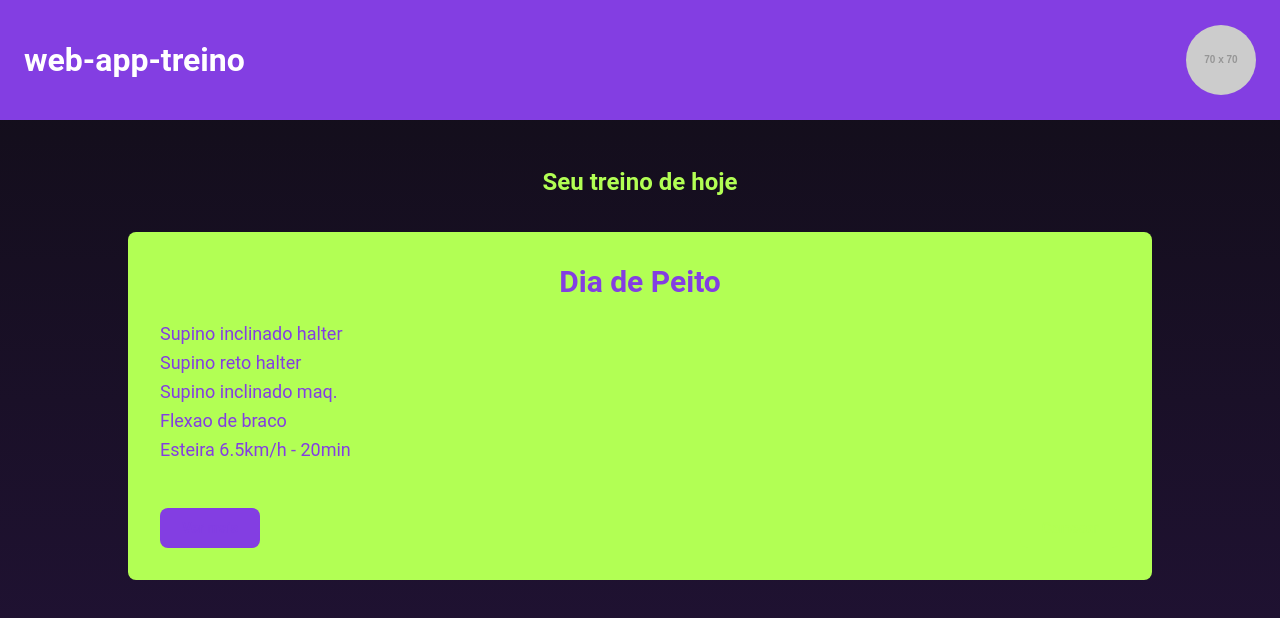
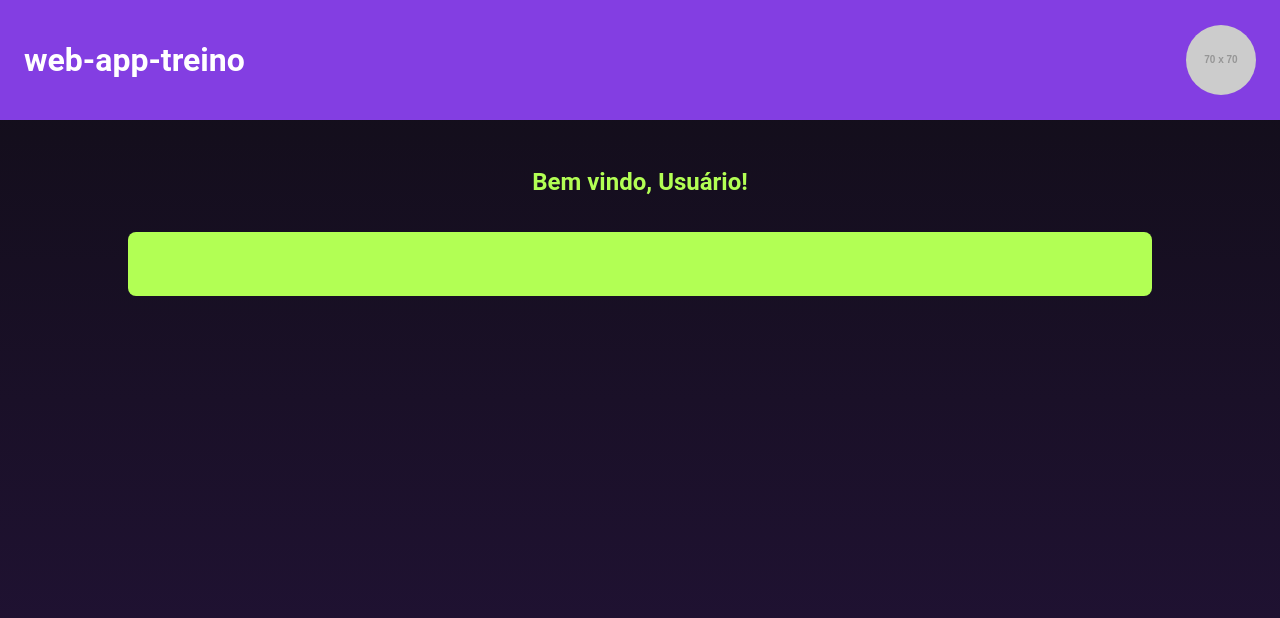
Before and after one commit to hsanfilippo/web-app-treino-front, a React (Create React App) app: page / in a window 1280 px wide. Shown: the top 618 px of the page. Built offline with nearby package versions, Linux system fonts and the light colour scheme.

Commit message:
Fix: Atualização e ações necessárias do component para se adequar ao projeto

```diff
--- /dev/null
+++ b/src/components/CardNovo/index.tsx
@@ -0,0 +1,13 @@
+import * as S from './styles'
+
+const CardNovo = () => {
+  return (
+    <>
+      <S.Container>
+        <S.Card></S.Card>
+      </S.Container>
+    </>
+  )
+}
+
+export default CardNovo
--- a/src/components/TreinoDia/index.tsx
+++ /dev/null
@@ -1,27 +0,0 @@
-import * as S from './styles'
-
-const TreinoDia = () => {
-  return (
-    <>
-      <S.Container>
-        <S.MediumTitle>Seu treino de hoje</S.MediumTitle>
-        <S.Card>
-          <S.CardTitle>Dia de Peito</S.CardTitle>
-          <S.Lista>
-            <S.ItemLista>Supino inclinado halter</S.ItemLista>
-            <S.ItemLista>Supino reto halter</S.ItemLista>
-            <S.ItemLista>Supino inclinado maq.</S.ItemLista>
-            <S.ItemLista>Flexao de braco</S.ItemLista>
-            <S.ItemLista>Esteira 6.5km/h - 20min</S.ItemLista>
-          </S.Lista>
-          <S.ButtonContainer>
-            <S.ButtonSecondary>Ver mais</S.ButtonSecondary>
-            <S.ButtonPrimary>Comecar</S.ButtonPrimary>
-          </S.ButtonContainer>
-        </S.Card>
-      </S.Container>
-    </>
-  )
-}
-
-export default TreinoDia
--- a/src/pages/Home/index.tsx
+++ b/src/pages/Home/index.tsx
@@ -1,9 +1,12 @@
-import TreinoDia from '../../components/TreinoDia'
+import CardNovo from '../../components/CardNovo'
+
+import * as S from '../../styles'
 
 const Home = () => {
   return (
     <>
-      <TreinoDia />
+      <S.MediumTitle>Bem vindo, Usuário!</S.MediumTitle>
+      <CardNovo />
     </>
   )
 }
```
Also changed, not shown: src/components/CardNovo/styles.ts (renamed from src/components/TreinoDia/styles.ts).
